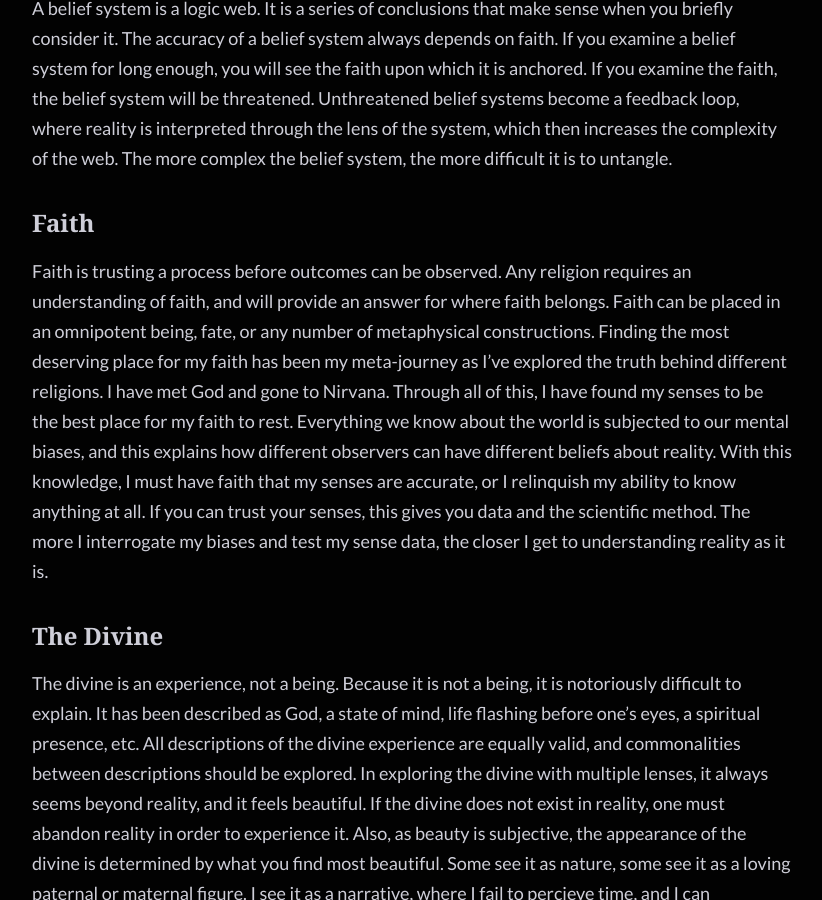
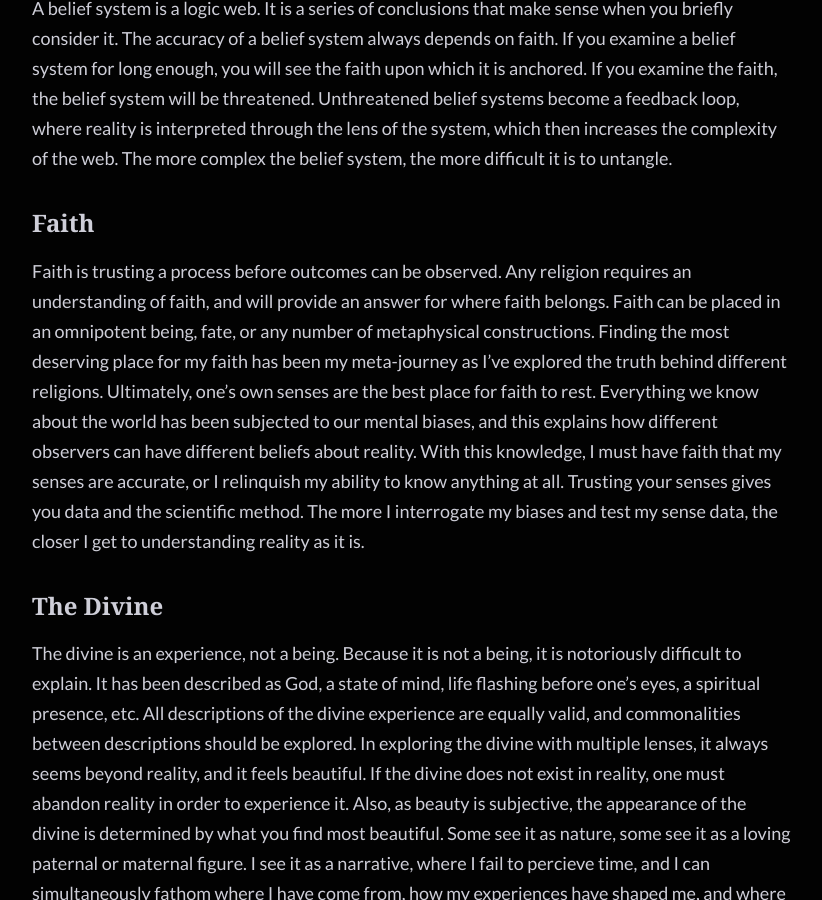
Before and after one commit to SamsonGoodenough/wieben-site, a Jekyll site: the page built from _posts/2024-09-18-Religion1.md, in a window 1280 px wide and 900 px high, scrolled down 738 px. Shown: the whole window, without its empty margins (228-1050 px from the left). Built offline with Jekyll 4.4.1, drawn with Linux system fonts in a browser that asks for light colours; some web fonts are replaced.

Commit message:
humble yoself

```diff
--- a/_posts/2024-09-18-Religion1.md
+++ b/_posts/2024-09-18-Religion1.md
@@ -15,7 +15,7 @@ Religions are belief systems that can bring an individual closer to the divine w
 A belief system is a logic web.  It is a series of conclusions that make sense when you briefly consider it.  The accuracy of a belief system always depends on faith.  If you examine a belief system for long enough, you will see the faith upon which it is anchored.  If you examine the faith, the belief system will be threatened.  Unthreatened belief systems become a feedback loop, where reality is interpreted through the lens of the system, which then increases the complexity of the web.  The more complex the belief system, the more difficult it is to untangle.
 
 <h3>Faith</h3>
-Faith is trusting a process before outcomes can be observed.  Any religion requires an understanding of faith, and will provide an answer for where faith belongs.  Faith can be placed in an omnipotent being, fate, or any number of metaphysical constructions.  Finding the most deserving place for my faith has been my meta-journey as I’ve explored the truth behind different religions.  I have met God and gone to Nirvana.  Through all of this, I have found my senses to be the best place for my faith to rest.  Everything we know about the world is subjected to our mental biases, and this explains how different observers can have different beliefs about reality.  With this knowledge, I must have faith that my senses are accurate, or I relinquish my ability to know anything at all.  If you can trust your senses, this gives you data and the scientific method.  The more I interrogate my biases and test my sense data, the closer I get to understanding reality as it is.
+Faith is trusting a process before outcomes can be observed.  Any religion requires an understanding of faith, and will provide an answer for where faith belongs.  Faith can be placed in an omnipotent being, fate, or any number of metaphysical constructions.  Finding the most deserving place for my faith has been my meta-journey as I’ve explored the truth behind different religions.  Ultimately, one's own senses are the best place for faith to rest.  Everything we know about the world has been subjected to our mental biases, and this explains how different observers can have different beliefs about reality.  With this knowledge, I must have faith that my senses are accurate, or I relinquish my ability to know anything at all.  Trusting your senses gives you data and the scientific method.  The more I interrogate my biases and test my sense data, the closer I get to understanding reality as it is.
 
 <h3>The Divine</h3>
 The divine is an experience, not a being.  Because it is not a being, it is notoriously difficult to explain.  It has been described as God, a state of mind, life flashing before one's eyes, a spiritual presence, etc.  All descriptions of the divine experience are equally valid, and commonalities between descriptions should be explored.  In exploring the divine with multiple lenses, it always seems beyond reality, and it feels beautiful.  If the divine does not exist in reality, one must abandon reality in order to experience it.  Also, as beauty is subjective, the appearance of the divine is determined by what you find most beautiful.  Some see it as nature, some see it as a loving paternal or maternal figure.  I see it as a narrative, where I fail to percieve time, and I can simultaneously fathom where I have come from, how my experiences have shaped me, and where they are leading me.  Experiencing the story of my life from a disembodied perspective, but with every first-hand detail, is nothing short of pure beauty.  This has given me so much insight on my life to where I no longer need divine experience to achieve this level of understanding.  I have not desired a divine experience in a while, and so I cannot experience it anymore.  If I wanted another divine experince, I'm sure I could do it again.
```
